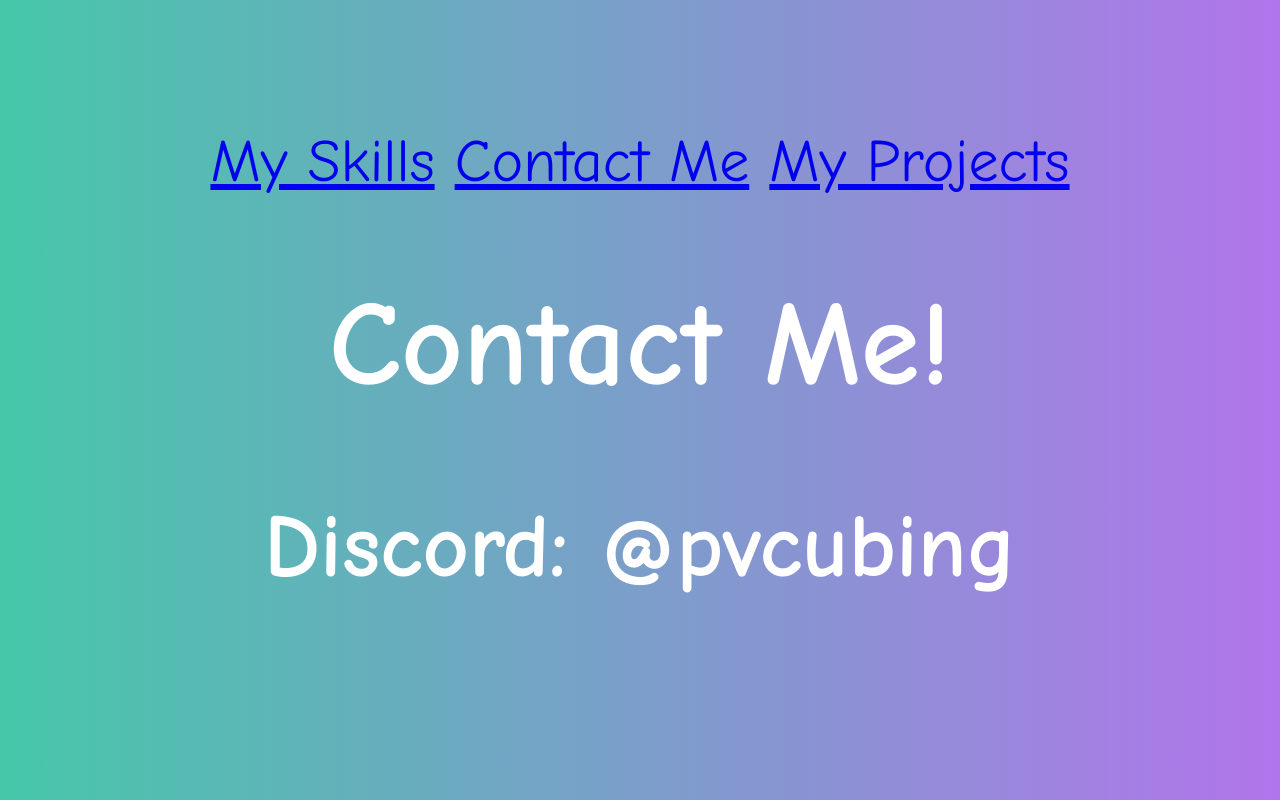
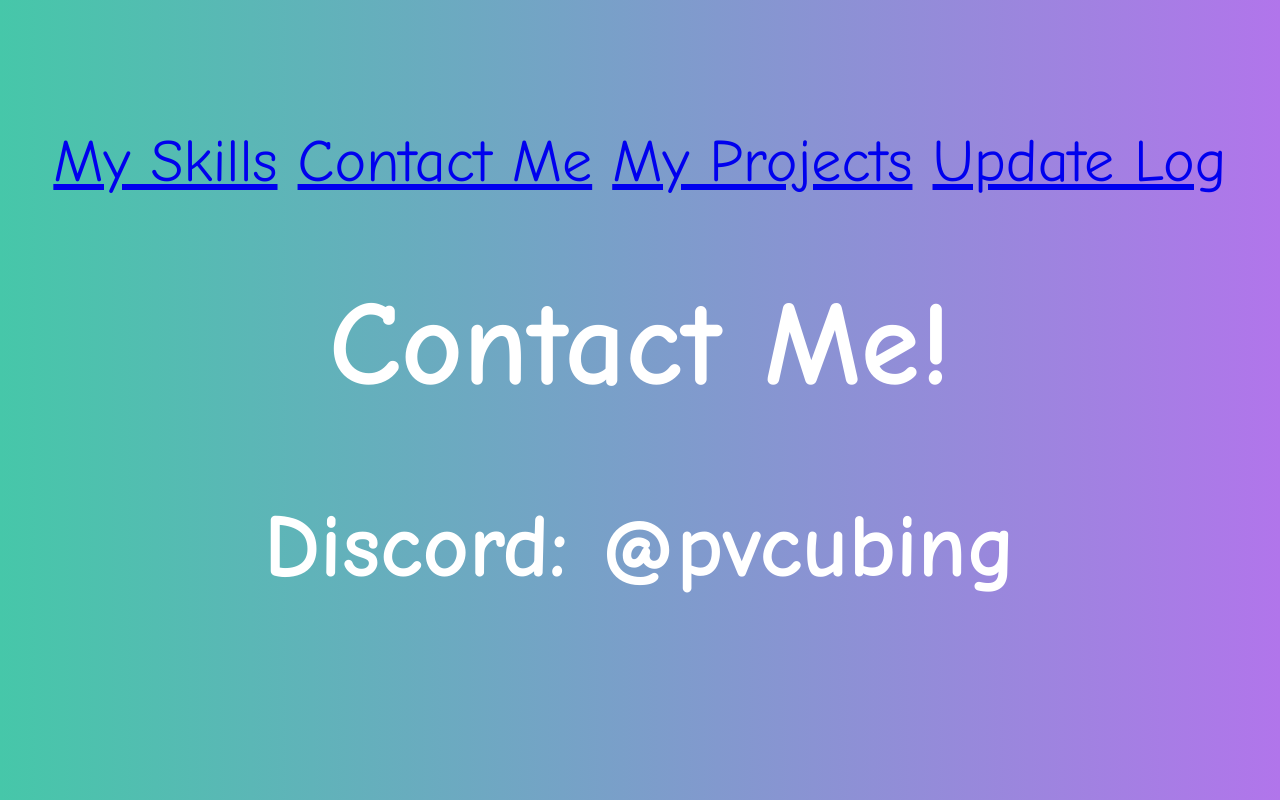
Before and after one commit to prajinxpepsi/about-pepso, a plain HTML site: page contactme.html in a window 1280 px wide. Drawn offline with Linux system fonts and the light colour scheme.

Commit message:
Update contactme.html

```diff
--- a/contactme.html
+++ b/contactme.html
@@ -18,6 +18,8 @@ Contact Me!
   <a href = index.html>My Skills</a>
   <a href = contactme.html>Contact Me</a>
   <a href = projects.html>My Projects</a>
+  <a href = updatelog.html>Update Log</a>
+
 
   <h1>Contact Me!</h1>
 
```
